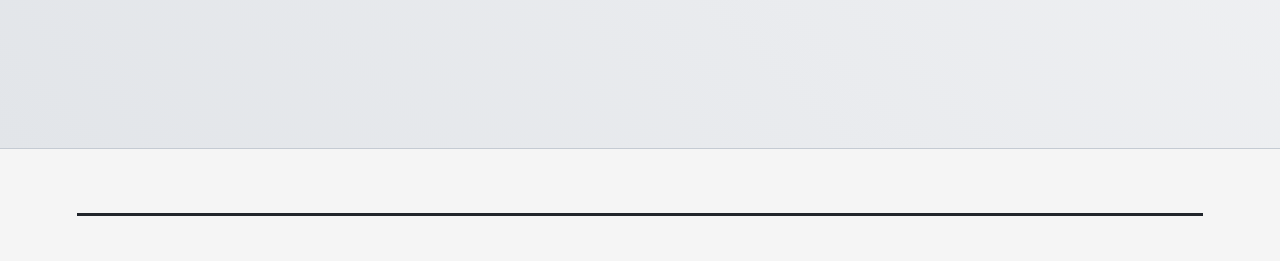
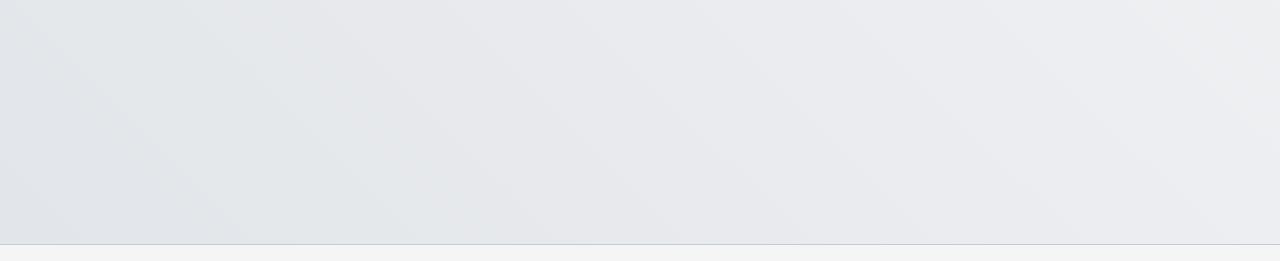
Before and after one commit to guy-blanchfield/gb-website, a website: page index.html in a window 1280 px wide. Shown: the part 355-616 px from the top of the page. Drawn offline with Linux system fonts and the light colour scheme.

Commit message:
Updated styles. Added max() to hero min-height

```diff
--- a/scss/components/_hero.scss
+++ b/scss/components/_hero.scss
@@ -2,37 +2,10 @@
 
 .hero {
   // min-height, not height just in case
-  min-height: 63vh;
+  min-height: max(63vh, 600px);
   // overide bottom margin from section (4rem 0)
   margin: 0;
   border-bottom: 1px solid abstracts.$midgrey;
-
-  // don't think it needed any of the positioning stuff below
-  // to get the hero to sit under the header, might just have been
-  // the margin rules from <section>
-
-  /* // all of this stuff probably bollocks
-
-  // and a margin-top so that it clears the sticky header
-  // or maybe put the margin on the hero content
-  // margin-top: 5rem;
-
-  // because of the disappearing header, we ether need
-  // to make the header not disappear until we've scrolled down
-  // a bit further
-  // OR
-  // offset the hero's vertical position so it sits under the header
-  // basically sticks to the top of the page
-  // but preferably without fixing its position
-  // so try
-  //position: relative;
-  //top: -5rem;
-  // nah means the next section is 5rem further down than it should be
-  // position: absolute isn't helping either
-
-  // yeah that seems ok, but now header needs a z-index
-
-  */
 
   // color before image, so it loads first
   // background-color: abstracts.$lightmidgrey; // was #dde0e0;
--- a/scss/components/_nav.scss
+++ b/scss/components/_nav.scss
@@ -16,7 +16,7 @@
   list-style: none;
   padding: 0;
   margin: 0;
-  // doesn't reall need any gap here because of the padding on the links
+  // doesn't really need any gap here because of the padding on the links
   // but give it a little bit for luck
   // set it column gap, so it doesn't affect the mobile nav
   column-gap: 0.1rem;
@@ -124,8 +124,6 @@
   .main-nav-list[data-visible='true'] {
     transform: translateX(0%);
 
-    // from turnwall.com - the left shadow thing
-    // right: 0;
     // box-shadow: -60px 0 60px 30px rgba(0, 0, 0, 0.25); // orig values
     box-shadow: -20px 0 20px 10px rgba(0, 0, 0, 0.25);
   }
--- a/scss/layouts/_home.scss
+++ b/scss/layouts/_home.scss
@@ -31,8 +31,6 @@
   //padding: 0;
   //transform-origin: bottom left;
   //background-color: magenta;
-
-  // turnwall colour #242929;
 
   // overrides universal transition rules
   transition-duration: 0s;
```
Also changed, not shown: scss/components/_header.scss (+2 -7 lines), css/style.css.
